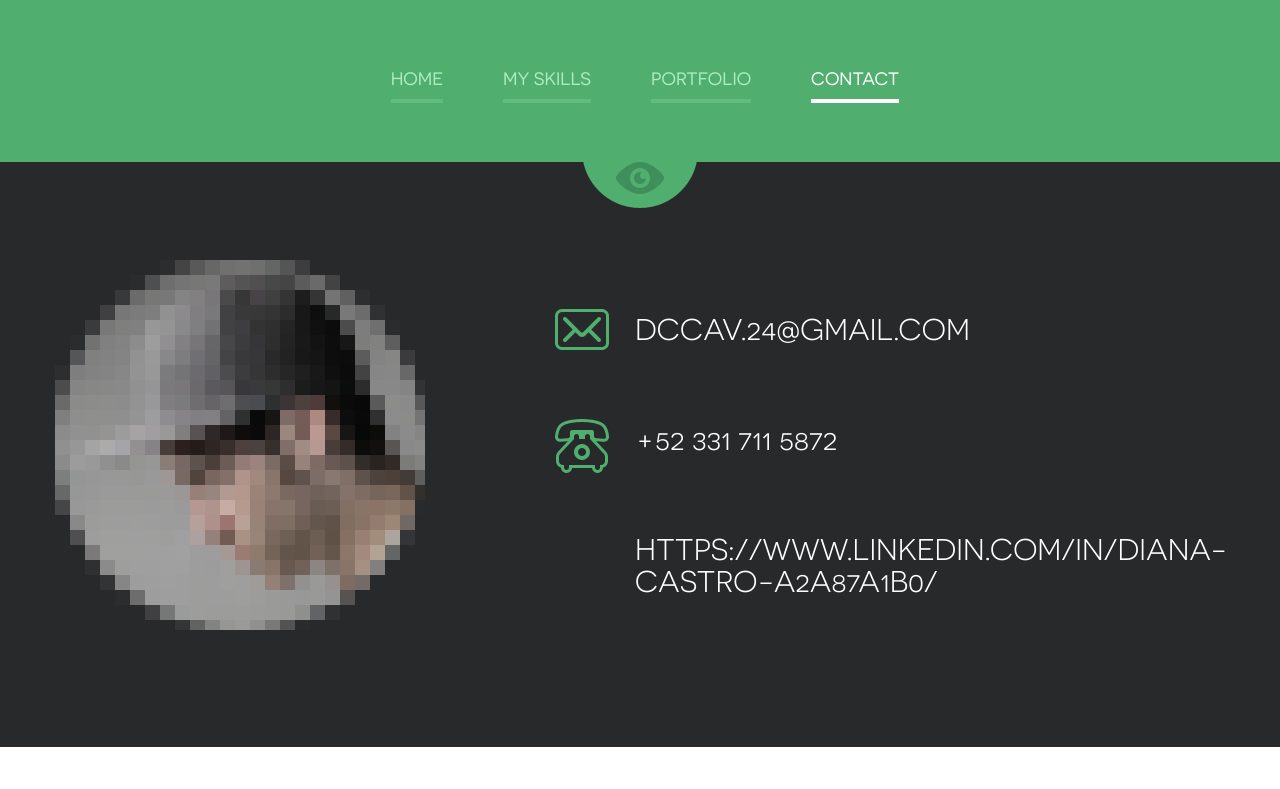
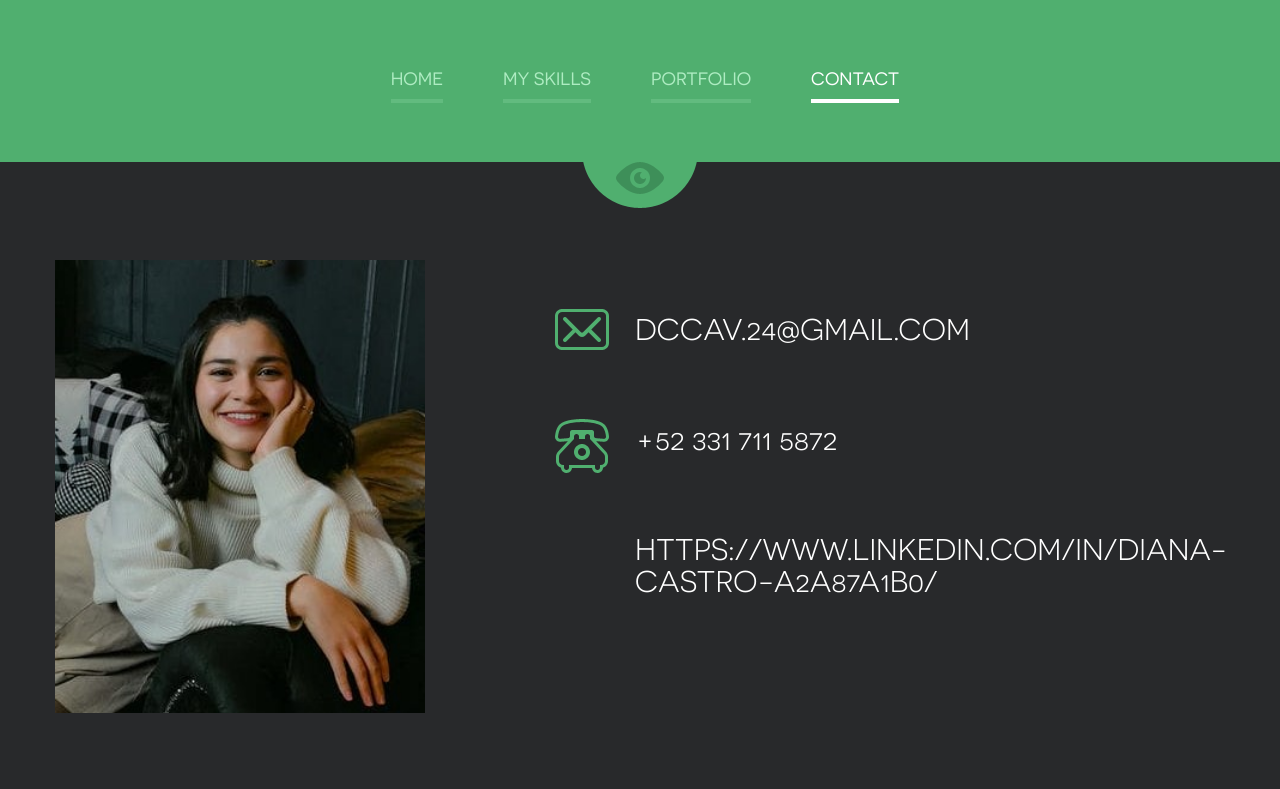
Before and after one commit to Diana-Castro/diana-castro.github.io, a plain HTML site: page contact.html in a window 1280 px wide. Shown: the top 789 px of the page. Drawn offline with nearby package versions, Linux system fonts and the light colour scheme.

Commit message:
Update contact.html
Updated contact picture.

```diff
--- a/contact.html
+++ b/contact.html
@@ -32,7 +32,7 @@
 		</div>
 		<div class="wrapper-holder grey">
 			<section id="main">
-				<div class="images_holder"><img src="images/pic_08.png" alt=""></div>
+				<div class="images_holder"><img src="images/Foto_Diana_cortada.jpeg" alt=""></div>
 				<div class="box_contact">
 					<span class="email">dccav.24@gmail.com</span>
 					<span class="phone">+52 331 711 5872</span>
```
